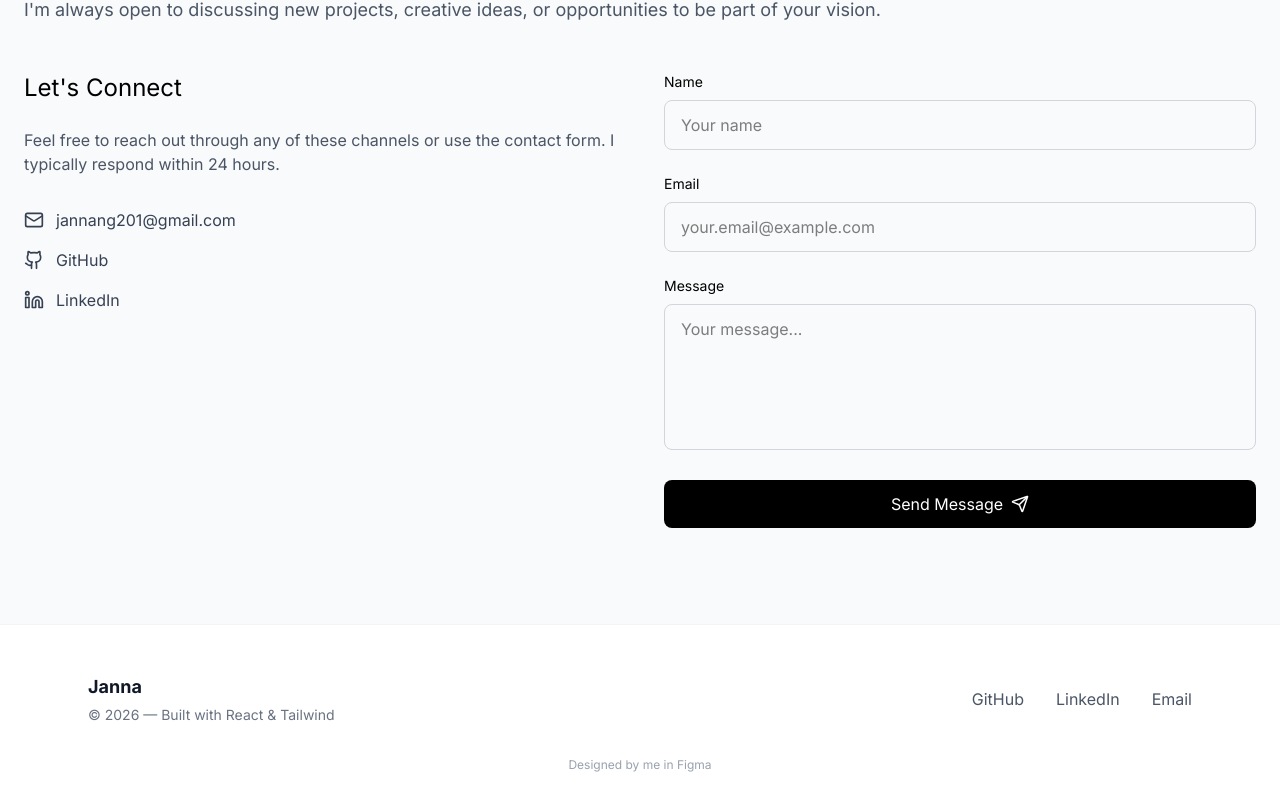
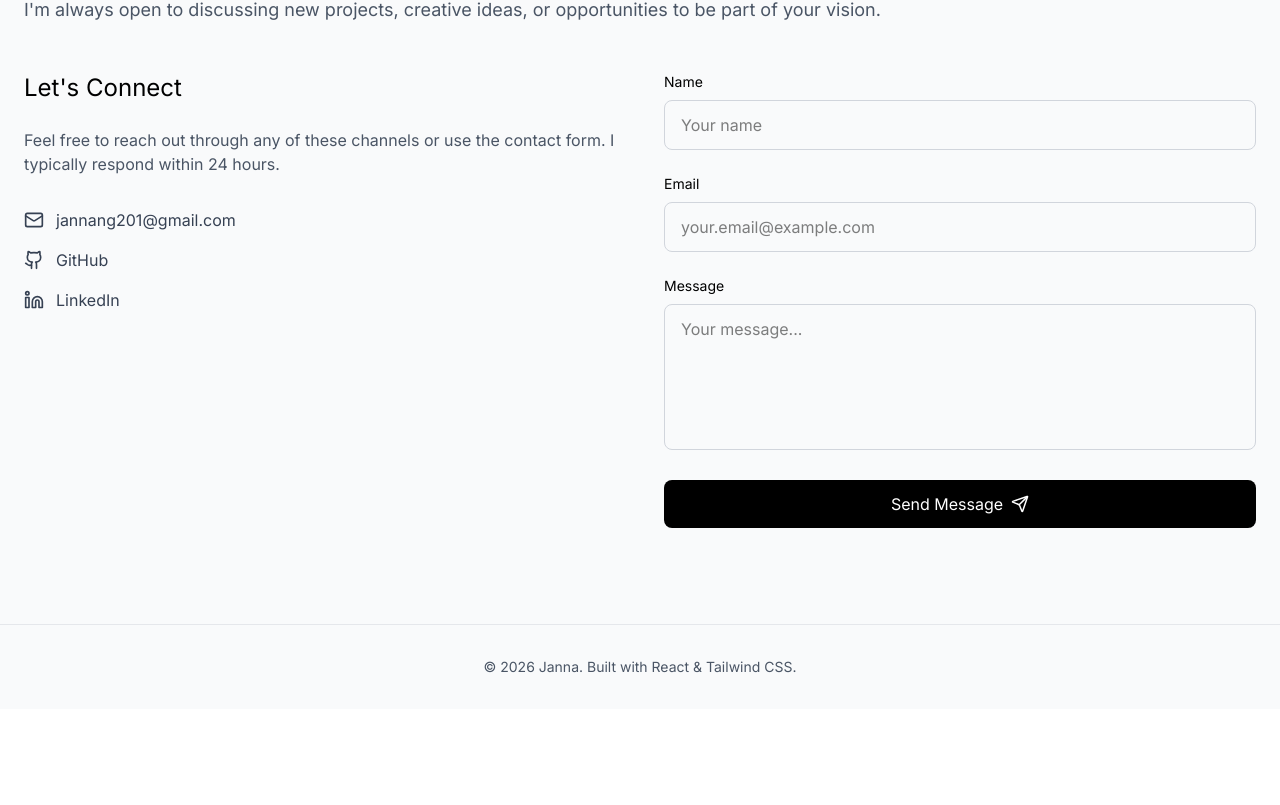
Before and after one commit to quanzee/portfolio-website, a React (Vite) app in the folder my-portfolio/: page / in a window 1280 px wide. Shown: the part 3724-4529 px from the top of the page. After the commit the page ends 4433 px from the top, so only its background shows below. Built offline with nearby package versions, Linux system fonts and the light colour scheme.

Commit message:
Updated UI and Copy

```diff
--- a/my-portfolio/src/components/Footer.tsx
+++ b/my-portfolio/src/components/Footer.tsx
@@ -1,34 +1,10 @@
 const Footer = () => {
   return (
-    <footer className="bg-white border-t border-gray-100 pt-12 pb-8">
-      <div className="max-w-6xl mx-auto px-6 flex flex-col md:flex-row justify-between items-center">
-
-        {/* Left Side: Branding/Copyright */}
-        <div className="mb-6 md:mb-0">
-          <p className="text-gray-900 font-bold text-lg">Janna</p>
-          <p className="text-gray-500 text-sm mt-1">
-            © {new Date().getFullYear()} — Built with React & Tailwind
-          </p>
-        </div>
-
-        {/* Right Side: Social Links */}
-        <div className="flex gap-8">
-          <a href="https://github.com" target="_blank" className="text-gray-600 hover:text-blue-600 transition">
-            GitHub
-          </a>
-          <a href="https://linkedin.com" target="_blank" className="text-gray-600 hover:text-blue-600 transition">
-            LinkedIn
-          </a>
-          <a href="mailto:your@email.com" className="text-gray-600 hover:text-blue-600 transition">
-            Email
-          </a>
-        </div>
-
-      </div>
-
-      {/* Optional: A very thin bottom bar for a "finished" look */}
-      <div className="mt-8 text-center text-xs text-gray-400">
-        Designed by me in Figma
+        <footer className="py-8 px-6 bg-gray-50 border-t border-gray-200">
+      <div className="max-w-6xl mx-auto text-center">
+        <p className="text-gray-600 text-sm">
+          © {new Date().getFullYear()} Janna. Built with React & Tailwind CSS.
+        </p>
       </div>
     </footer>
   );
```
